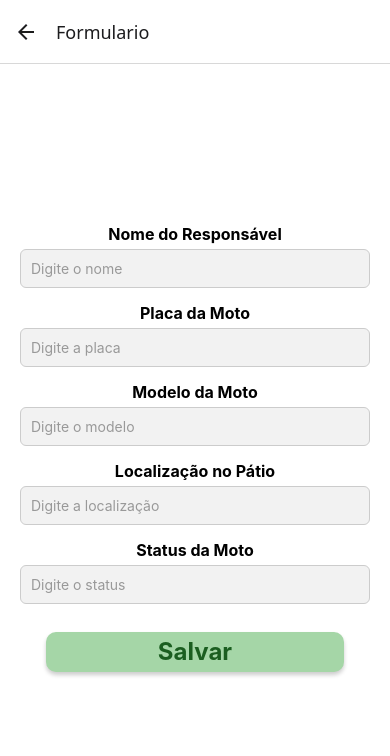
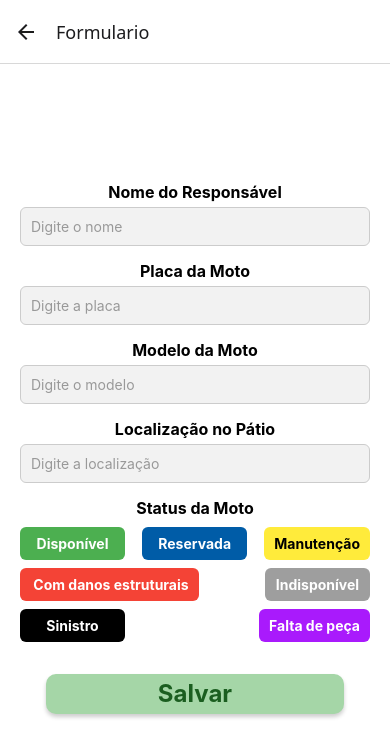
Before and after one commit to ciceroserafim/Challenge, a React Native app: screen /Formulario in a window 390 px wide. Shown: the top 756 px of the page. Built offline with nearby package versions, Linux system fonts and the light colour scheme.

Commit message:
att no formulário

```diff
--- a/screens/formulario.js
+++ b/screens/formulario.js
@@ -1,3 +1,4 @@
+
 import React, { useState } from 'react';
 import { View, TextInput, Text, StyleSheet, TouchableOpacity } from 'react-native';
 import { useTheme } from '../context/ThemeContext';
@@ -9,6 +10,16 @@ export default function Formulario() {
   const [modelo, setModelo] = useState('');
   const [localizacao, setLocalizacao] = useState('');
   const [status, setStatus] = useState('');
+
+  const statusOptions = [
+    { label: 'Disponível', value: 'disponivel', color: '#4CAF50' },
+    { label: 'Reservada', value: 'reservada', color: '#005ca7ff' },
+    { label: 'Manutenção', value: 'manutencao', color: '#FFEB3B' },
+    { label: ' Com danos estruturais', value: 'danos_estruturais', color: '#F44336' },
+    { label: 'Indisponível', value: 'indisponivel', color: '#9E9E9E' },
+    { label: 'Sinistro', value: 'sinistro', color: '#000' },
+    { label: 'Falta de peça', value: 'falta_peca', color: '#a91afcff'},
+  ];
 
   const handleSalvar = () => {
     console.log({ nome, placa, modelo, localizacao, status });
@@ -53,14 +64,22 @@ export default function Formulario() {
       />
 
       <Text style={[styles.label, { color: theme.modoEscuro ? '#fff' : '#000' }]}>Status da Moto</Text>
-      <TextInput
-        style={[styles.input, { backgroundColor: theme.modoEscuro ? '#555' : '#f2f2f2', color: theme.modoEscuro ? '#fff' : '#000', borderColor: theme.modoEscuro ? '#888' : '#ccc' }]}
-        value={status}
-        onChangeText={setStatus}
-        placeholder="Digite o status"
-        placeholderTextColor={theme.modoEscuro ? '#ccc' : '#999'}
-      />
-
+      <View style={styles.statusContainer}>
+        {statusOptions.map(option => (
+          <TouchableOpacity
+            key={option.value}
+            style={[
+              styles.statusButton,
+              { backgroundColor: option.color, borderWidth: status === option.value ? 3 : 0 }
+            ]}
+            onPress={() => setStatus(option.value)}
+          >
+            <Text style={{ color: option.value === 'manutencao' ? '#000' : '#fff', fontWeight: 'bold' }}>
+              {option.label}
+            </Text>
+          </TouchableOpacity>
+        ))}
+      </View>
 
       <TouchableOpacity style={styles.button} onPress={handleSalvar}>
         <Text style={styles.buttonText}>Salvar</Text>
@@ -73,6 +92,15 @@ const styles = StyleSheet.create({
   container: { flex: 1, padding: 20, justifyContent: 'center', alignItems: 'center' },
   label: { marginBottom: 5, fontWeight: 'bold', fontSize: 16 },
   input: { borderWidth: 1, padding: 10, borderRadius: 6, marginBottom: 15, width: '100%' },
+  statusContainer: { flexDirection: 'row', flexWrap: 'wrap', justifyContent: 'space-between', marginBottom: 15 },
+  statusButton: {
+    paddingVertical: 8,
+    paddingHorizontal: 10,
+    borderRadius: 6,
+    marginVertical: 4,
+    minWidth: '30%',
+    alignItems: 'center'
+  },
   button: {
     backgroundColor: '#A5D6A7',
     paddingHorizontal: 20,
```
